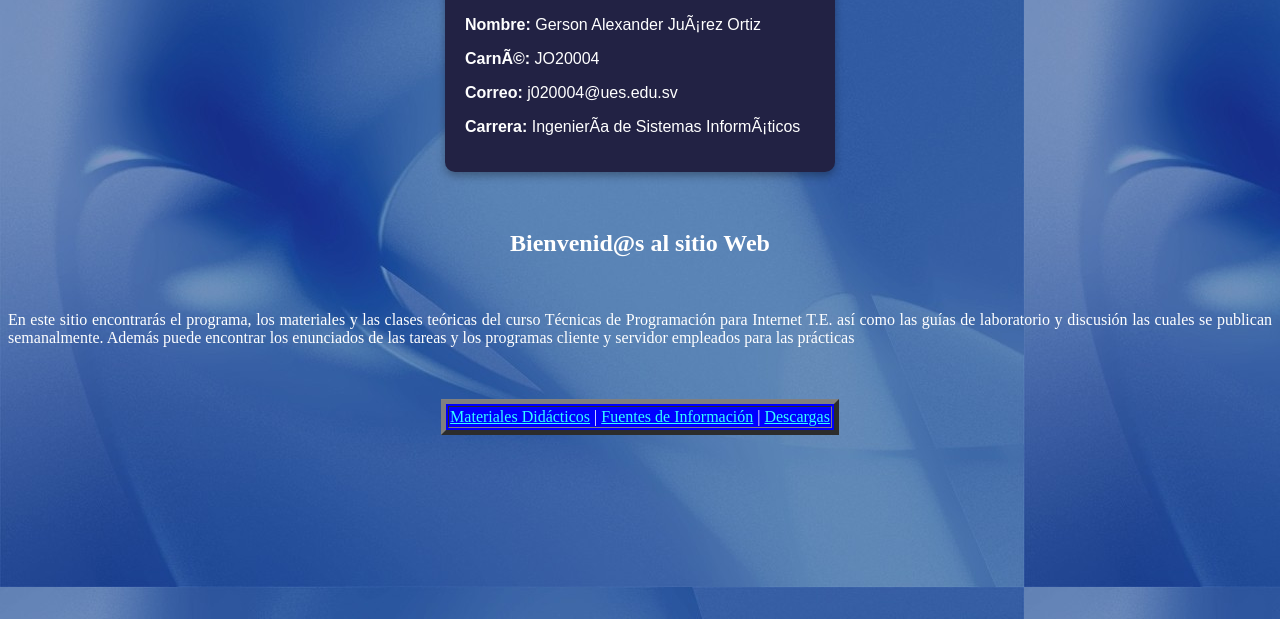
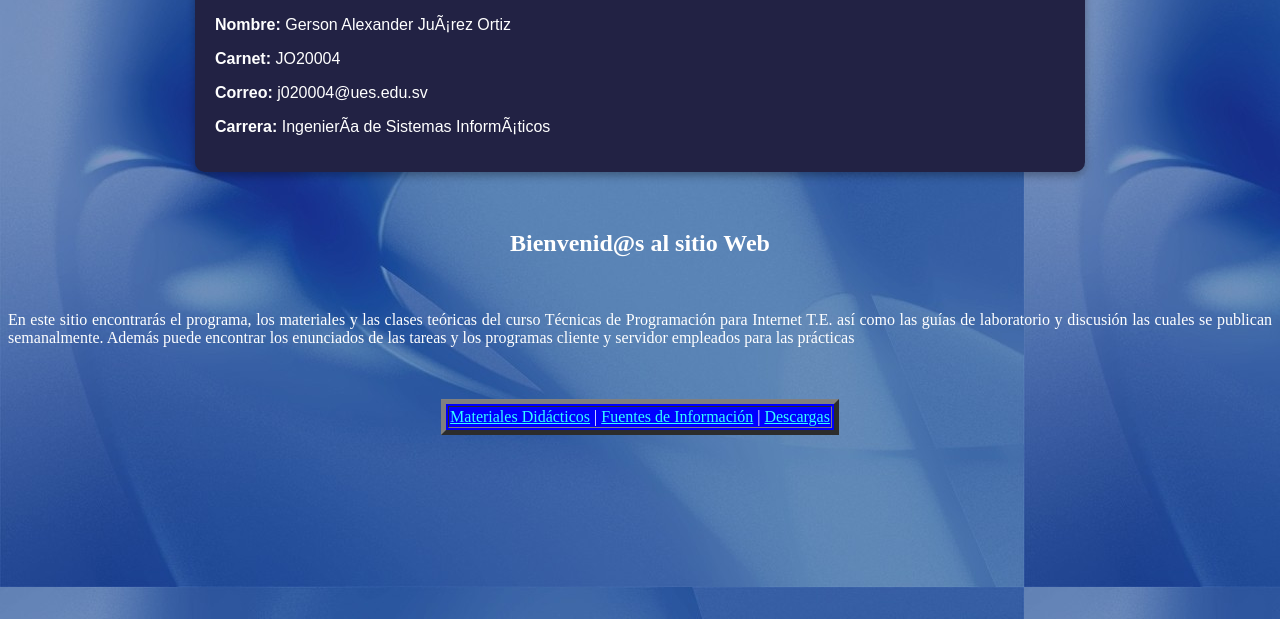
Before and after one commit to JuarezGer/guia21c, a plain HTML site: page index.html in a window 1280 px wide. Shown: the part 181-800 px from the top of the page. Drawn offline with Linux system fonts and the light colour scheme.

Commit message:
Update index.html

```diff
--- a/index.html
+++ b/index.html
@@ -28,10 +28,10 @@
 </FONT>
  </P>
 
-<div style="background-color: #222244; color: #fff; border-radius: 10px; padding: 20px; width: 350px; margin: 20px auto; box-shadow: 0 4px 8px rgba(0,0,0,0.3); font-family: Arial, sans-serif;">
+<div style="background-color: #222244; color: #fff; border-radius: 10px; padding: 20px; width: 850px; margin: 20px auto; box-shadow: 0 4px 8px rgba(0,0,0,0.3); font-family: Arial, sans-serif;">
   <h3 style="margin-top: 0; color: #33FFFF;">Datos Personales</h3>
   <p><strong>Nombre:</strong> Gerson Alexander Juárez Ortiz</p>
-  <p><strong>Carné:</strong> JO20004</p>
+  <p><strong>Carnet:</strong> JO20004</p>
   <p><strong>Correo:</strong> j020004@ues.edu.sv</p>
   <p><strong>Carrera:</strong> Ingeniería de Sistemas Informáticos</p>
 </div>
```
